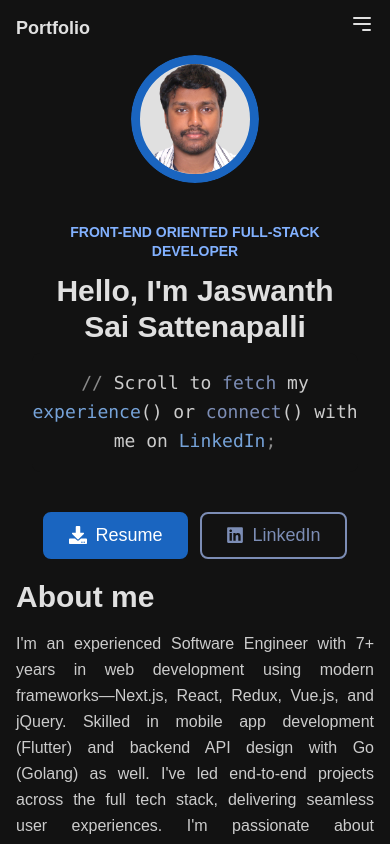
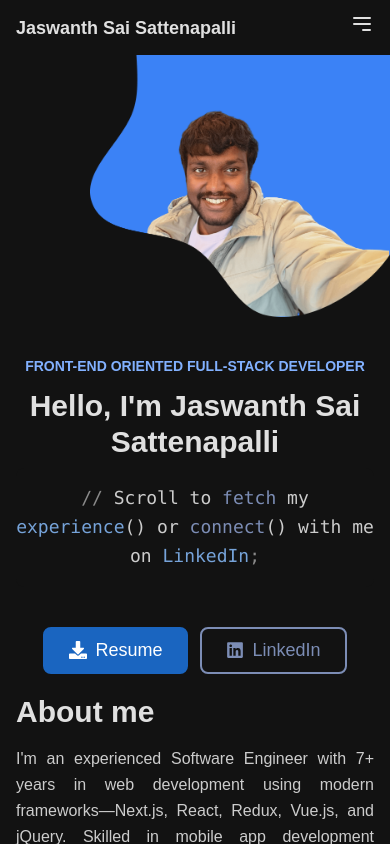
Before and after one commit to Jassu225/portfolio-v3, a Next.js app: page / in a window 390 px wide. Shown: the top 844 px of the page. Built offline with nearby package versions, Linux system fonts and the light colour scheme.

Commit message:
update: change Navbar title to Jaswanth Sai Sattenapalli and adjust Hero section layout

```diff
--- a/src/components/elements/Navbar.tsx
+++ b/src/components/elements/Navbar.tsx
@@ -19,7 +19,7 @@ const Navbar = () => {
     <header className="sticky top-0 z-50 bg-background px-4 py-3">
       <div className="container mx-auto flex justify-between items-center">
                   <Link href="/" className="text-on-background text-lg font-bold">
-          Portfolio
+          Jaswanth Sai Sattenapalli
         </Link>
         {/* Hamburger Menu - Mobile */}
         <div className="md:hidden">
--- a/src/components/features/sections/Hero.tsx
+++ b/src/components/features/sections/Hero.tsx
@@ -18,15 +18,7 @@ const HeroDesktop = () => {
       {/* Grid Layout for Split Design */}
       <div className="sm:grid sm:grid-cols-2 sm:h-full">
         {/* Image Section - Right Side */}
-        {isMobile ? <div className="w-32 h-32 mx-auto mb-6 rounded-full overflow-hidden">
-          <Image
-            src={personalInfo.profilePicture}
-            alt={personalInfo.name}
-            width={128}
-            height={128}
-            className="w-full h-full object-cover bg-on-background border-9 border-primary rounded-full"
-          />
-        </div> : <div className="sm:order-2 relative flex items-start justify-end align-self-start">
+        <div className="max-w-[300px] ml-auto sm:max-w-[unset] sm:order-2 relative flex items-start justify-end align-self-start">
           <div className="inset-0 flex items-start justify-end">
             <div className="relative w-full h-full">
               <Image
@@ -38,9 +30,9 @@ const HeroDesktop = () => {
               />
             </div>
           </div>
-        </div>}
+        </div>
         {/* Content Section - Left Side */}
-        <div className="mt-10 sm:order-1 flex flex-col justify-center text-center sm:text-left px-8 lg:px-16 xl:px-24">
+        <div className="mt-10 sm:order-1 flex flex-col justify-center text-center sm:text-left px-4 sm:px-8 lg:px-16 xl:px-24">
           <div className="flex flex-col gap-3 max-w-lg">
             {/* Role Text */}
             <div className="w-full">
```
